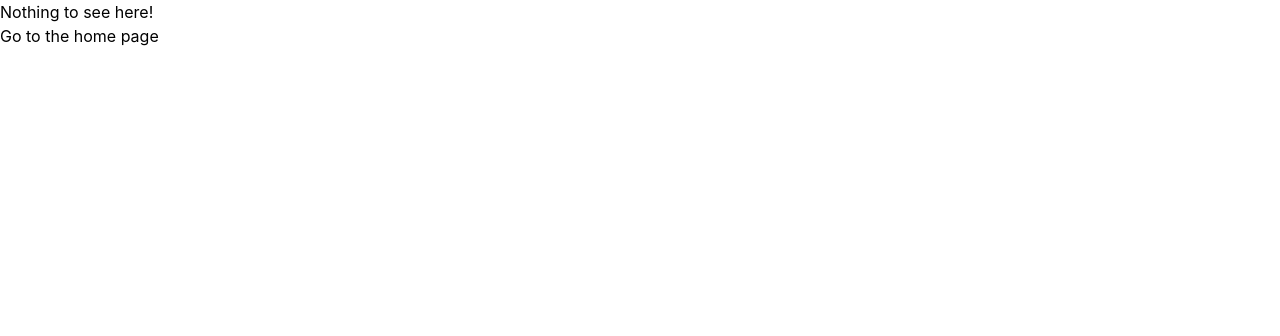
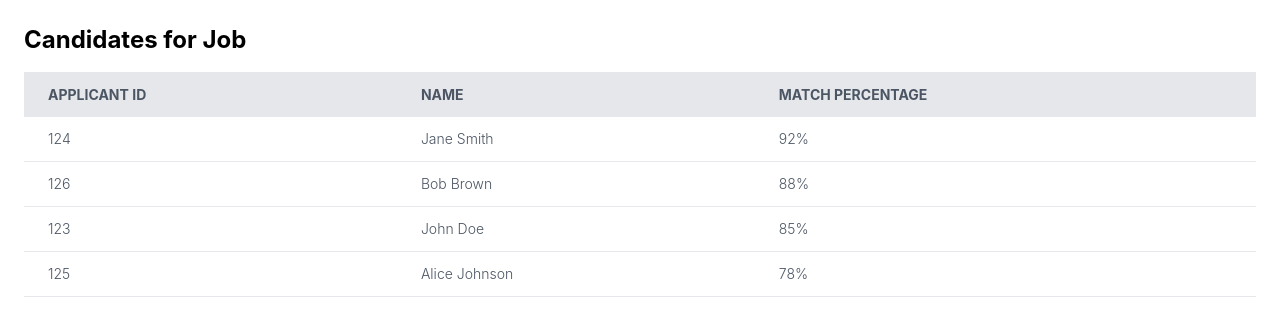
Before and after one commit to cfgtexas24/Team-13, a React (Create React App) app in the folder frontend/cfg13/: page /employerJobApplicants in a window 1280 px wide. Shown: the top 336 px of the page. Built offline with nearby package versions, Linux system fonts and the light colour scheme.

Commit message:
create job candidates page

```diff
--- a/frontend/cfg13/src/App.js
+++ b/frontend/cfg13/src/App.js
@@ -14,6 +14,7 @@ import ProfileReturn from "./components/profileReturn";
 import EmployeeOnboarding from './forms/EmployeeOnboarding'
 import EmployerOnboarding from './forms/EmployerOnboarding'
 import EmployerDash from "./components/dashboards/EmployerDash";
+import JobCandidates from "./employer/JobCandidates";
 
 const theme = createTheme()
 export default function App() {
@@ -31,6 +32,7 @@ export default function App() {
           <Route path="profile" element={<Profile />} />
           <Route path="profileReturn" element={<ProfileReturn />} />
           <Route path="jobs" element={<Jobs />} />
+          <Route path="employerJobApplicants" element={<JobCandidates />} />
           <Route path="*" element={<NoMatch />} />
         </Route>
       </Routes>
--- /dev/null
+++ b/frontend/cfg13/src/employer/JobCandidates.js
@@ -0,0 +1,43 @@
+import React, { useState, useEffect } from 'react';
+
+const mockCandidates = [
+  { applicationId: "123", name: "John Doe", matchPercentage: 85 },
+  { applicationId: "124", name: "Jane Smith", matchPercentage: 92 },
+  { applicationId: "125", name: "Alice Johnson", matchPercentage: 78 },
+  { applicationId: "126", name: "Bob Brown", matchPercentage: 88 }
+];
+
+const JobCandidates = () => {
+  const [candidates, setCandidates] = useState([]);
+
+  useEffect(() => {
+    const sortedCandidates = mockCandidates.sort((a, b) => b.matchPercentage - a.matchPercentage);
+    setCandidates(sortedCandidates);
+  }, []);
+
+  return (
+    <div className="container mx-auto p-6">
+      <h1 className="text-2xl font-bold mb-4">Candidates for Job</h1>
+      <table className="min-w-full bg-white">
+        <thead>
+          <tr className="w-full bg-gray-200 text-left text-gray-600 uppercase text-sm leading-normal">
+            <th className="py-3 px-6">Applicant ID</th>
+            <th className="py-3 px-6">Name</th>
+            <th className="py-3 px-6">Match Percentage</th>
+          </tr>
+        </thead>
+        <tbody className="text-gray-600 text-sm font-light">
+          {candidates.map((candidate, index) => (
+            <tr key={index} className="border-b border-gray-200 hover:bg-gray-100">
+              <td className="py-3 px-6">{candidate.applicationId}</td>
+              <td className="py-3 px-6">{candidate.name}</td>
+              <td className="py-3 px-6">{candidate.matchPercentage}%</td>
+            </tr>
+          ))}
+        </tbody>
+      </table>
+    </div>
+  );
+};
+
+export default JobCandidates;
```
